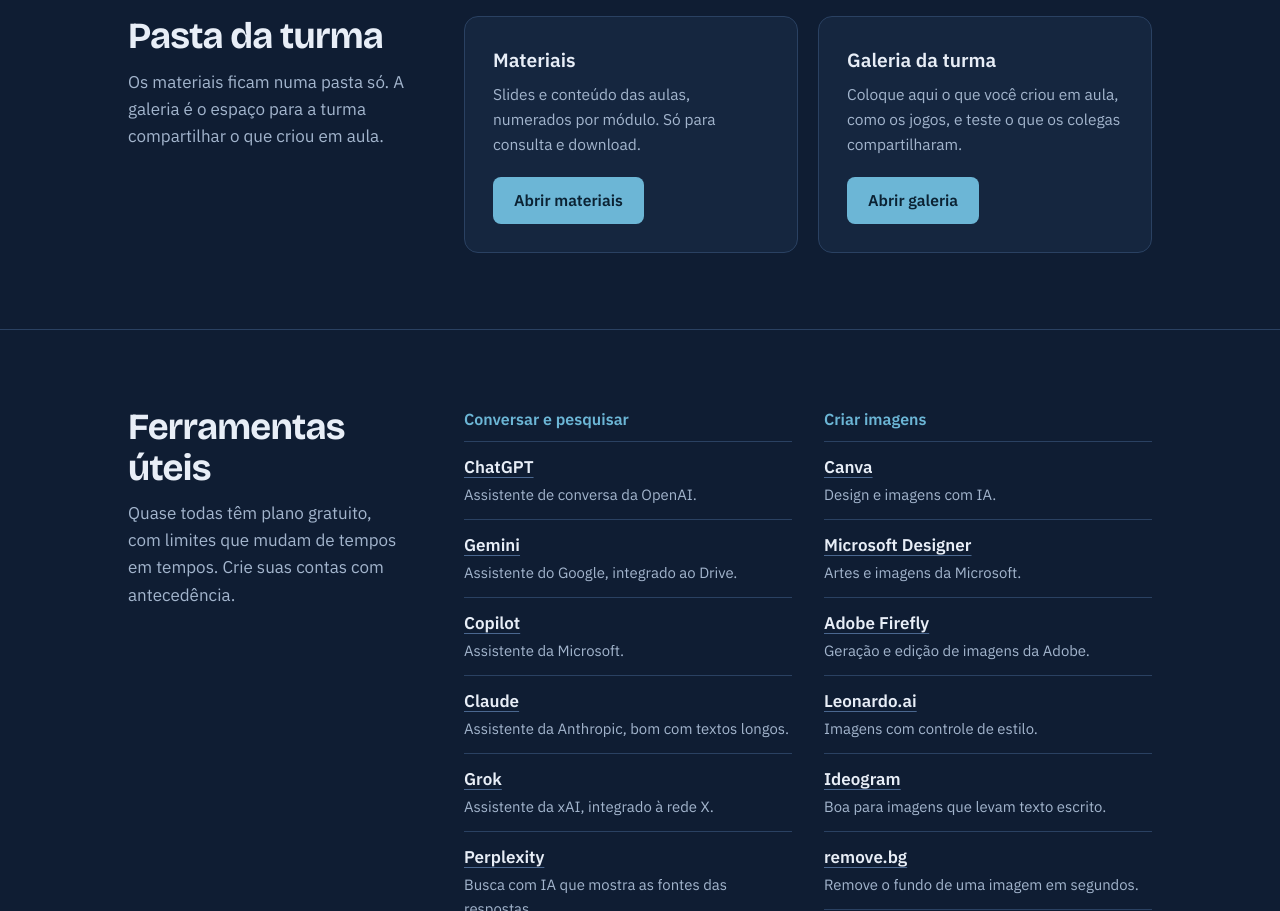
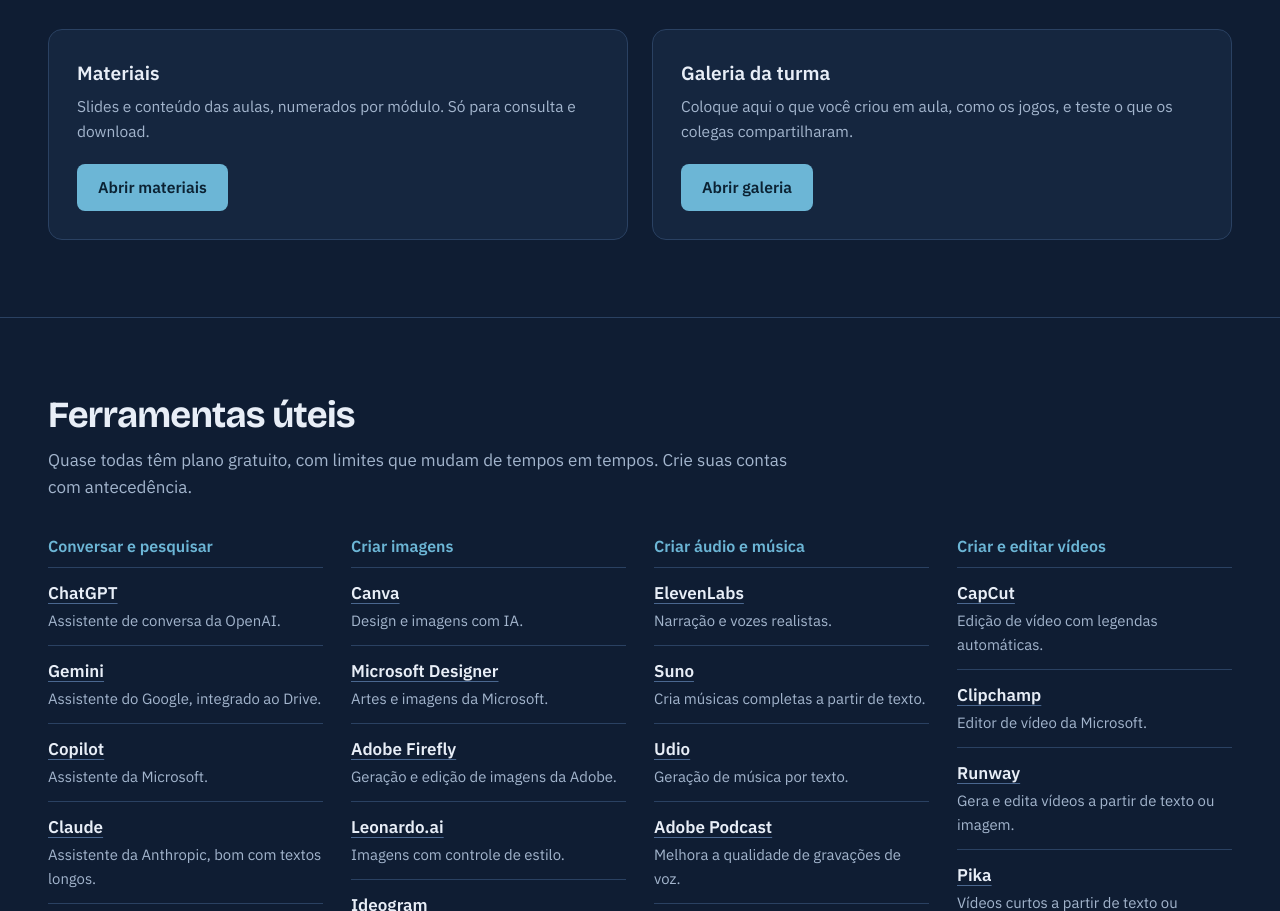
Before and after one commit to Pollymr/ia, a plain HTML site: page index.html in a window 1280 px wide. Shown: the part 720-1631 px from the top of the page. Drawn offline with nearby package versions, Linux system fonts and the light colour scheme.

Commit message:
index.html

```diff
--- a/index.html
+++ b/index.html
@@ -36,7 +36,7 @@
     --font-body: "IBM Plex Sans", "Segoe UI", system-ui, sans-serif;
     --font-mono: "IBM Plex Mono", Consolas, "Courier New", monospace;
 
-    --wrap: 1120px;
+    --wrap: 1280px;
     --gutter: clamp(20px, 5vw, 48px);
   }
 
@@ -247,7 +247,7 @@
 
   /* ---------- Seções ---------- */
   .section { padding: clamp(40px, 6vw, 80px) 0; border-top: 1px solid var(--line); }
-  .split { display: grid; grid-template-columns: 1fr; gap: 28px; }
+  .split { display: grid; grid-template-columns: 1fr; gap: 32px; }
   .section-head h2 {
     font-family: var(--font-display);
     font-weight: 700;
@@ -256,7 +256,7 @@
     line-height: 1.1;
     margin: 0 0 12px;
   }
-  .section-head p { margin: 0; color: var(--muted); max-width: 26em; }
+  .section-head p { margin: 0; color: var(--muted); max-width: 44em; }
 
   /* Módulos */
   .sessions { list-style: none; margin: 0; padding: 0; border-top: 1px solid var(--line); }
@@ -322,6 +322,7 @@
   /* ---------- Telas maiores ---------- */
   @media (min-width: 720px) {
     .tool-groups { grid-template-columns: 1fr 1fr; }
+    .deliver { gap: 24px; }
     .session {
       grid-template-columns: 64px 1fr auto;
       gap: 0 20px;
@@ -330,10 +331,15 @@
     .session .btn { grid-column: 3; margin-top: 0; justify-self: end; min-width: 168px; }
   }
   @media (min-width: 960px) {
-    .split { grid-template-columns: 280px 1fr; gap: 56px; }
-    .section-head { position: sticky; top: 96px; align-self: start; }
   }
-  @media (max-width: 640px) {
+  @media (min-width: 960px) {
+  .hero-grid { grid-template-columns: 1fr 1.1fr; gap: 56px; }
+  .prompt-window { max-width: none; }
+}
+@media (min-width: 1100px) {
+  .tool-groups { grid-template-columns: repeat(4, 1fr); gap: 36px 28px; }
+}
+@media (max-width: 640px) {
     .nav { display: none; }
     .brand small { display: none; }
   }
```
